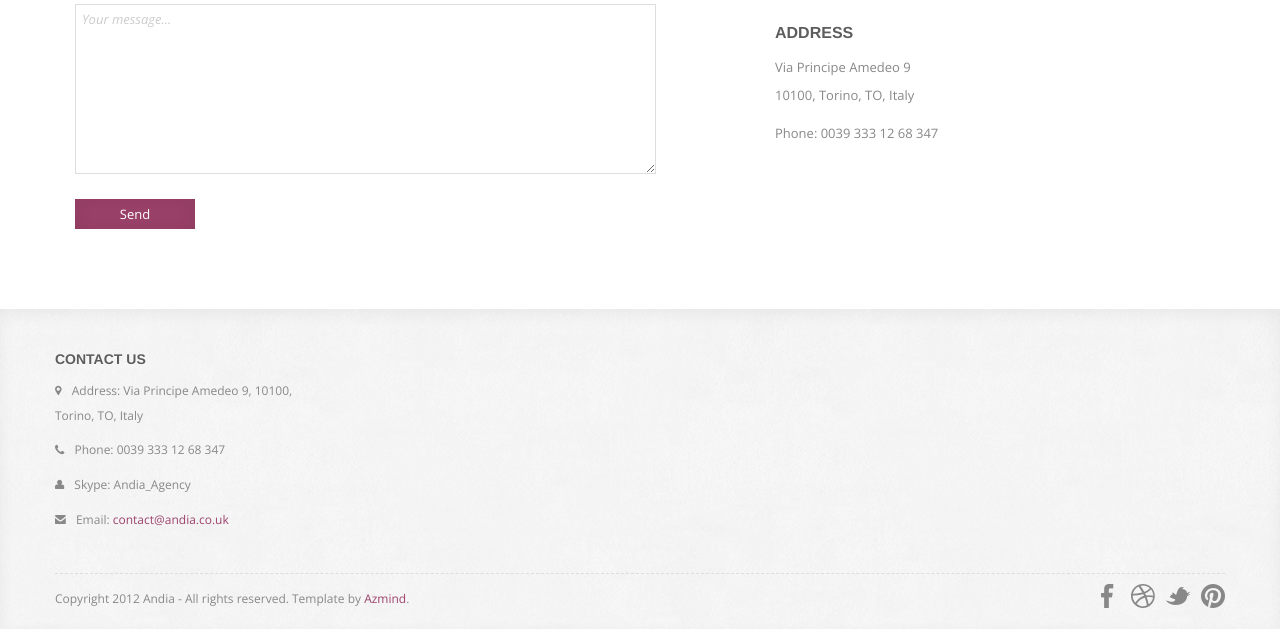
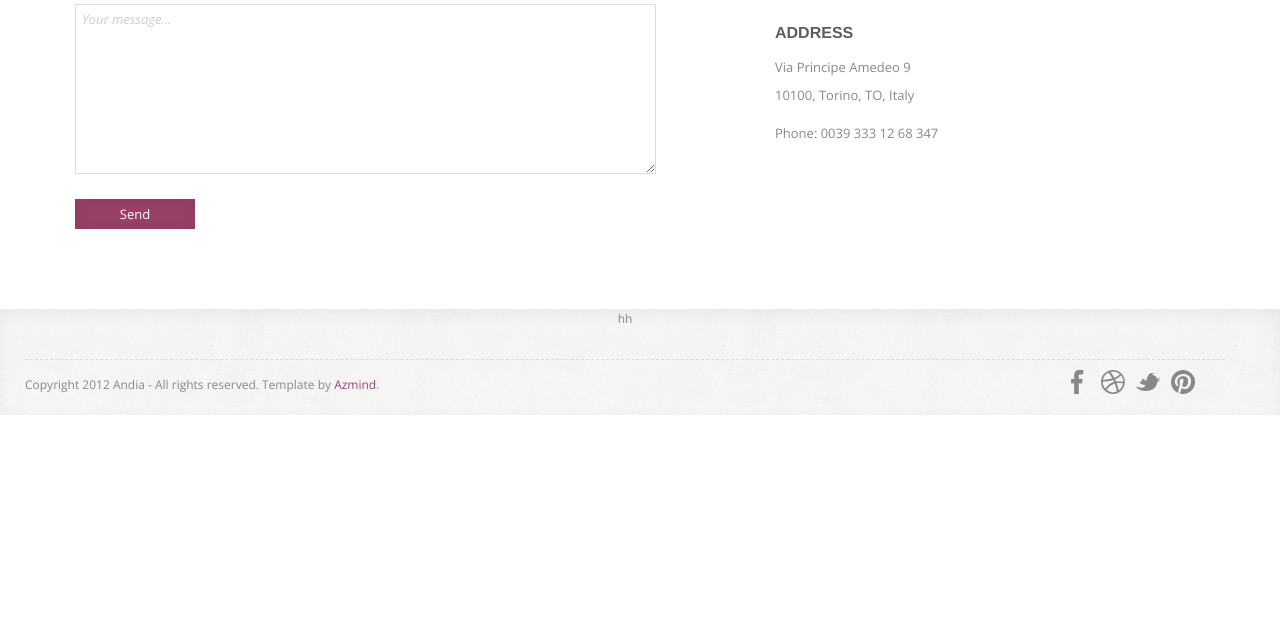
Before and after one commit to ndolowinter/Aero-V-Africa-Website, a plain HTML site: page contact.html in a window 1280 px wide. Shown: the part 640-1269 px from the top of the page. After the commit the page ends 1055 px from the top, so only its background shows below. Drawn offline with nearby package versions, Linux system fonts and the light colour scheme; some packages are replaced by stand-ins of ours; a web font is replaced by a local one.

Commit message:
settings

```diff
--- a/contact.html
+++ b/contact.html
@@ -135,14 +135,7 @@
                         <h4>Flickr Photos</h4>
                         <ul class="flickr-feed"></ul>
                     </div> -->
-                    <div class="widget span3">
-                        <h4>Contact Us</h4>
-                        <p><i class="icon-map-marker"></i> Address: Via Principe Amedeo 9, 10100, Torino, TO, Italy</p>
-                        <p><i class="icon-phone"></i> Phone: 0039 333 12 68 347</p>
-                        <p><i class="icon-user"></i> Skype: Andia_Agency</p>
-                        <p><i class="icon-envelope-alt"></i> Email: <a href="">contact@andia.co.uk</a></p>
-                    </div>
-                </div>
+                    hh
                 <div class="footer-border"></div>
                 <div class="row">
                     <div class="copyright span4">
```
